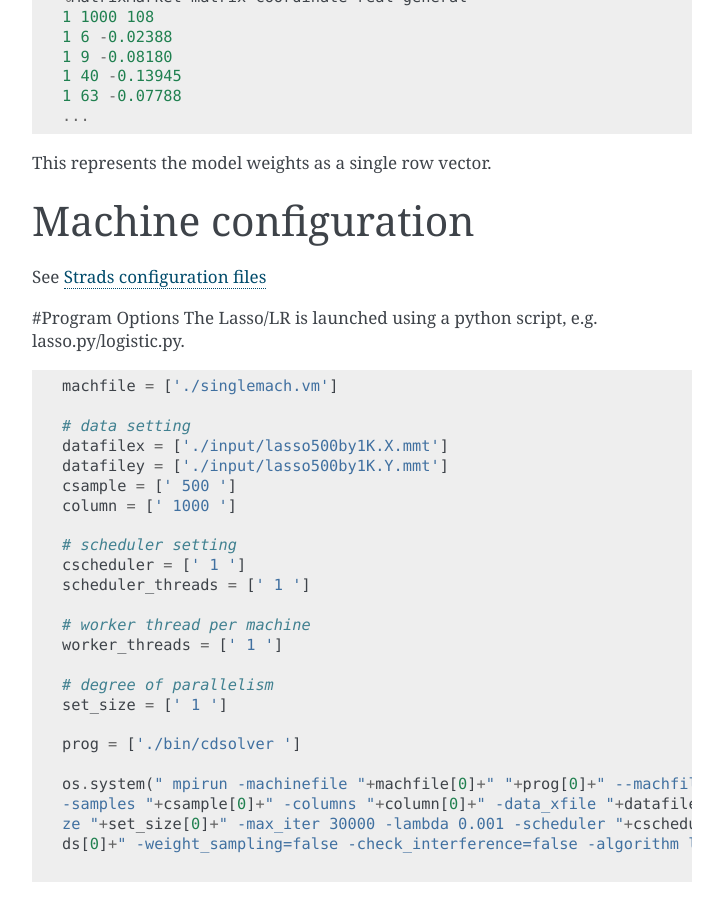
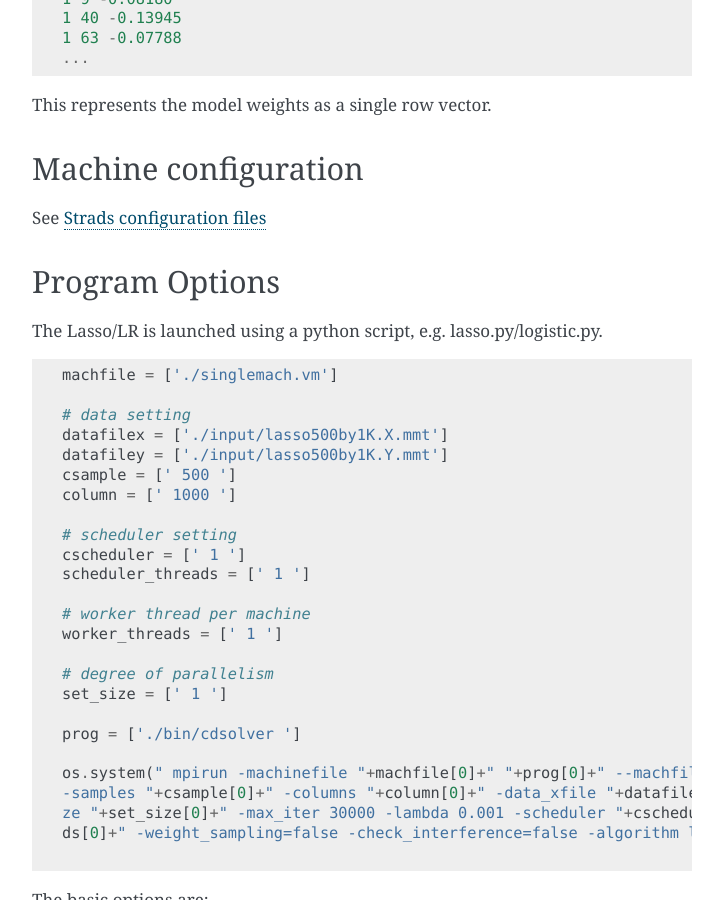
Before and after one commit to sailing-pmls/pmls.readthedocs.io, a Sphinx documentation site: the page built from docs/lasso-and-lr.md, in a window 1280 px wide and 900 px high, scrolled down 1461 px. Shown: the whole window, without its empty margins (388-1111 px from the left). Built offline with Sphinx 7.4.7, drawn with Linux system fonts in a browser that asks for light colours; some of the changed text lies outside the part shown.

````diff
--- a/docs/lasso-and-lr.md
+++ b/docs/lasso-and-lr.md
@@ -19,11 +19,11 @@ This will perform Lasso/LR on two separate synthetic data sets in `./input`. The
 ```
 **If you see this line, the Lasso/LR program has finished successfully.**
 
-### Performance
+## Performance
 
 The logistic regression app on Strads can solve a 10M-dimensional sparse problem (30GB) in 20 minutes, using 8 machines (16 cores each). The Lasso app can solve a 100M-dimensional sparse problem (60GB) in 30 minutes, using 8 machines (16 cores each).
 
-# Input data format
+## Input data format
 
 The Lasso/LR apps use the [MatrixMarket format](http://math.nist.gov/MatrixMarket/formats.html):
 
@@ -37,7 +37,7 @@ row col value
 
 The first line is the MatrixMarket header, and should be copied as-is. The second line gives the number of rows N, columns M, and non-zero entries in the matrix. This is followed by `num_nonzeros` lines, each representing a single matrix entry `A(row,col) = value` (where `row` and `col` are 1-indexed as like Matlab).
 
-# Output format
+## Output format
 
 The output file of Lasso/LR also follows the MatrixMarket format, and looks something like this:
 
@@ -53,10 +53,10 @@ The output file of Lasso/LR also follows the MatrixMarket format, and looks some
 
 This represents the model weights as a single row vector.
 
-# Machine configuration
+## Machine configuration
 See [Strads configuration files](https://github.com/petuum/bosen/wiki/Configuration-Files-for-Petuum-Apps#strads-configuration-files)
 
-#Program Options
+## Program Options
 The Lasso/LR is launched using a python script, e.g. lasso.py/logistic.py.
 
 ```
````
Also changed, not shown: other parts of docs/lasso-and-lr.md (+1 -1 lines).
